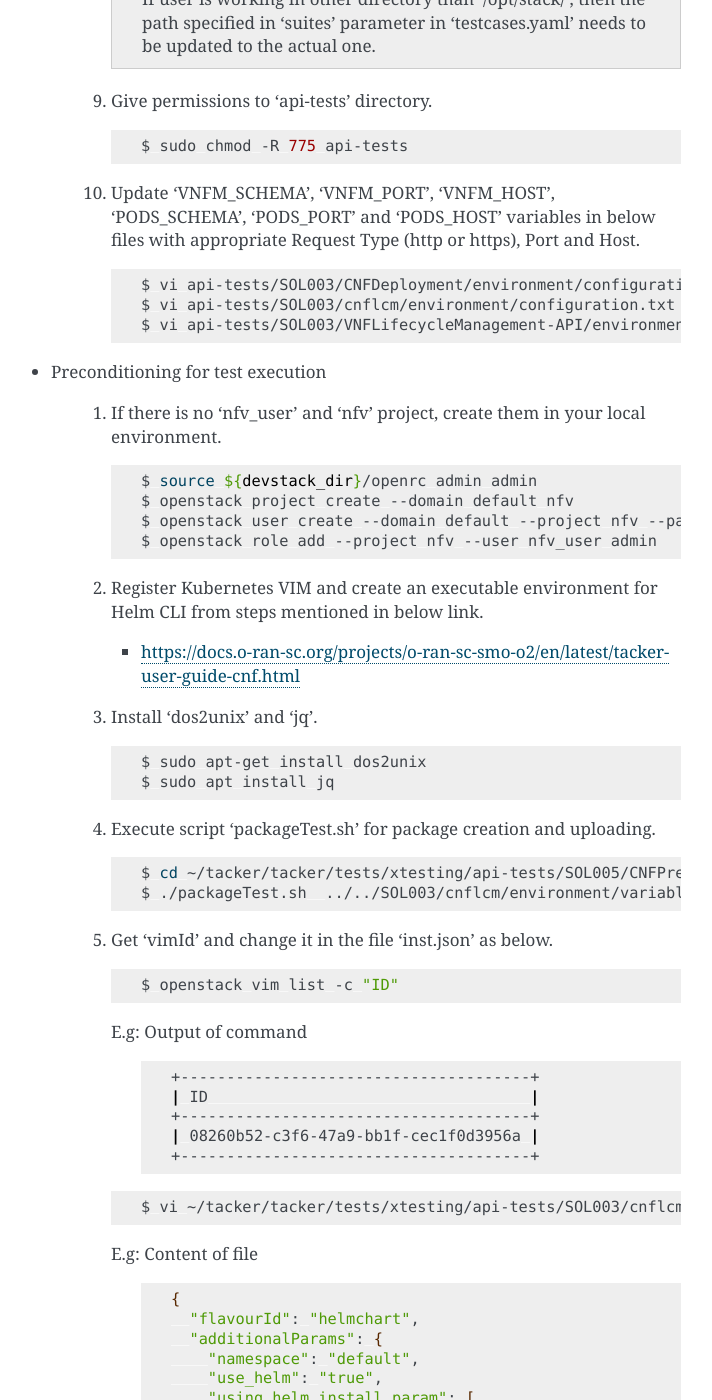
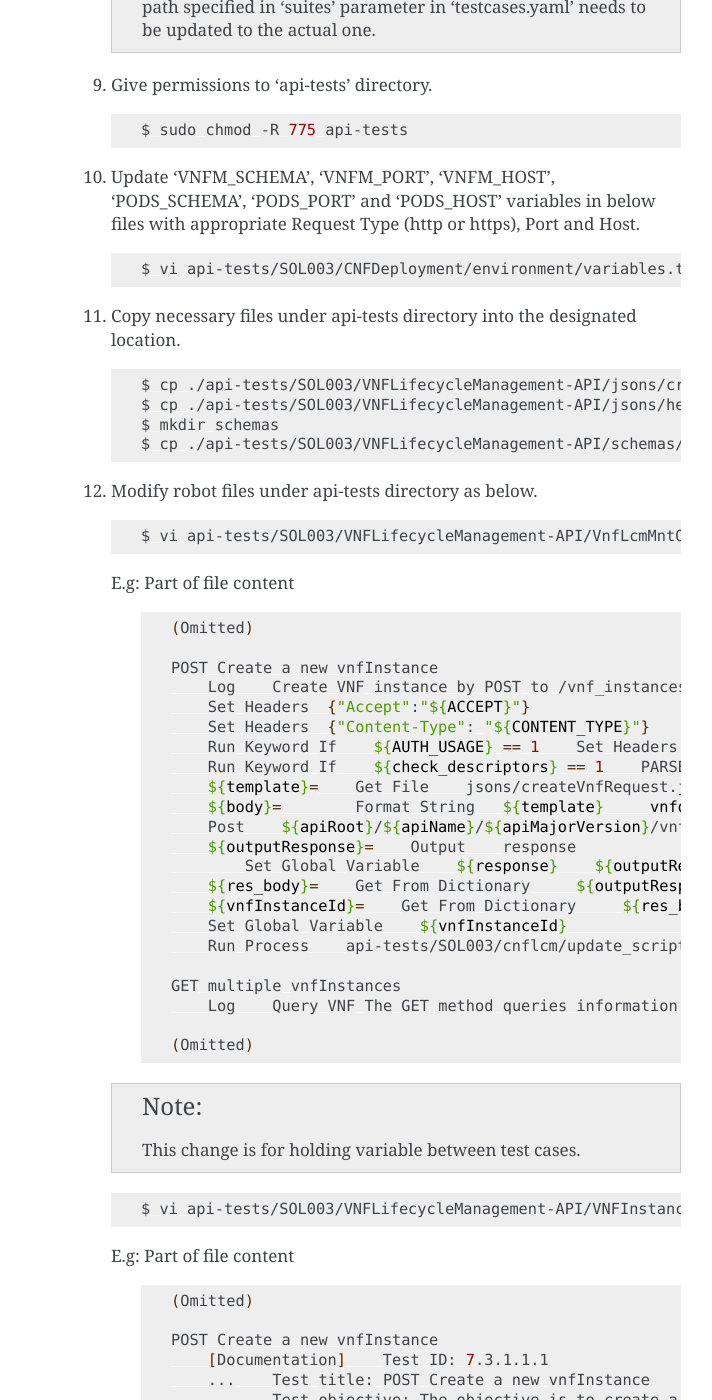
Before and after one commit to o-ran-sc/smo-o2, a Sphinx documentation site: the page built from docs/developer-guide.rst, in a window 1280 px wide and 1400 px high, scrolled down 1608 px. Shown: the whole window, without its empty margins (399-1111 px from the left). Built offline with Sphinx 7.4.7, drawn with Linux system fonts in a browser that asks for light colours; some of the changed text lies outside the part shown.

Commit message:
Update developer-guide based on improving Xtesting
This patch updates the developer-guide according to the change in
Xtesting improvement [1].

[1] https://gerrit.o-ran-sc.org/r/c/smo/o2/+/10808

Issue-ID: SMO-131
Signed-off-by: Koichi Edagawa <edagawa.kc@nec.com>
Change-Id: Id6f97f81cdd46096d1850f94c4ddd54eb55ce5c6

```diff
--- a/docs/developer-guide.rst
+++ b/docs/developer-guide.rst
@@ -74,16 +74,14 @@
 
          $ git clone https://forge.etsi.org/rep/nfv/api-tests.git
 
-   7. Copy the directories under '/tmp/o2/tacker/tacker/tests/xtesting/' to the location under the current directory.
+   7. Copy the directories and file under '/tmp/o2/tacker/tacker/tests/xtesting/' to the location under the current directory.
 
       .. code:: bash
 
          $ cp -r /tmp/o2/tacker/tacker/tests/xtesting/api-tests/SOL003/CNFDeployment ./api-tests/SOL003
-         $ cp -r /tmp/o2/tacker/tacker/tests/xtesting/api-tests/SOL003/cnflcm ./api-tests/SOL003
          $ cp -r /tmp/o2/tacker/tacker/tests/xtesting/api-tests/SOL005/CNFPrecondition ./api-tests/SOL005
-         $ cp -r /tmp/o2/tacker/tacker/tests/xtesting/api-tests/SOL003/cnflcm/update_config.sh ./api-tests/SOL003/cnflcm
          $ mkdir jsons
-         $ cp -r ./api-tests/SOL003/VNFLifecycleManagement-API/jsons/healVnfRequest.json ./jsons
+         $ cp /tmp/o2/tacker/tacker/tests/xtesting/api-tests/SOL003/cnflcm/jsons/inst.json ./jsons/instantiateVnfRequest.json
 
    8. Copy 'testcases.yaml' file from '/tmp/o2/tacker/tacker/tests/xtesting/' directory to the location under the current directory.
 
@@ -105,9 +103,86 @@
 
       .. code:: bash
 
-         $ vi api-tests/SOL003/CNFDeployment/environment/configuration.txt
-         $ vi api-tests/SOL003/cnflcm/environment/configuration.txt
-         $ vi api-tests/SOL003/VNFLifecycleManagement-API/environment/variables.txt
+         $ vi api-tests/SOL003/CNFDeployment/environment/variables.txt
+
+   11. Copy necessary files under api-tests directory into the designated location.
+
+      .. code:: bash
+
+         $ cp ./api-tests/SOL003/VNFLifecycleManagement-API/jsons/createVnfRequest.json ./jsons
+         $ cp ./api-tests/SOL003/VNFLifecycleManagement-API/jsons/healVnfRequest.json ./jsons
+         $ mkdir schemas
+         $ cp ./api-tests/SOL003/VNFLifecycleManagement-API/schemas/vnfInstance.schema.json ./schemas
+
+   12. Modify robot files under api-tests directory as below.
+
+      .. code:: bash
+
+         $ vi api-tests/SOL003/VNFLifecycleManagement-API/VnfLcmMntOperationKeywords.robot
+
+      E.g: Part of file content
+
+         .. code:: bash
+
+            (Omitted)
+
+            POST Create a new vnfInstance
+                Log    Create VNF instance by POST to /vnf_instances
+                Set Headers  {"Accept":"${ACCEPT}"}
+                Set Headers  {"Content-Type": "${CONTENT_TYPE}"}
+                Run Keyword If    ${AUTH_USAGE} == 1    Set Headers    {"${AUTHORIZATION_HEADER}":"${AUTHORIZATION_TOKEN}"}
+                Run Keyword If    ${check_descriptors} == 1    PARSE the Descriptor File
+                ${template}=    Get File    jsons/createVnfRequest.json
+                ${body}=        Format String   ${template}     vnfdId=${vnfdId}    vnfProvider=${Provider}    vnfProductName=${Product_Name}    vnfSoftwareVersion=${Software_Version}    vnfdVersion= ${Descriptor_Version}
+                Post    ${apiRoot}/${apiName}/${apiMajorVersion}/vnf_instances    ${body}
+                ${outputResponse}=    Output    response
+                    Set Global Variable    ${response}    ${outputResponse}
+                ${res_body}=    Get From Dictionary     ${outputResponse}    body                       # Add this line
+                ${vnfInstanceId}=    Get From Dictionary     ${res_body}    id                          # Add this line
+                Set Global Variable    ${vnfInstanceId}                                                 # Add this line
+                Run Process    api-tests/SOL003/cnflcm/update_script.sh  ${vnfInstanceId}  shell=yes    # Add this line
+
+            GET multiple vnfInstances
+                Log    Query VNF The GET method queries information about multiple VNF instances.
+
+            (Omitted)
+
+      .. note::
+
+         This change is for holding variable between test cases.
+
+      .. code:: bash
+
+         $ vi api-tests/SOL003/VNFLifecycleManagement-API/VNFInstances.robot
+
+      E.g: Part of file content
+
+         .. code:: bash
+
+            (Omitted)
+
+            POST Create a new vnfInstance
+                [Documentation]    Test ID: 7.3.1.1.1
+                ...    Test title: POST Create a new vnfInstance
+                ...    Test objective: The objective is to create a new VNF instance resource
+                ...    Pre-conditions: none
+                ...    Reference: Clause 5.4.2.3.1 - ETSI GS NFV-SOL 003 [1] v2.8.1
+                ...    Config ID: Config_prod_VNFM
+                ...    Applicability: none
+                ...    Post-Conditions: VNF instance created
+                POST Create a new vnfInstance
+                Check HTTP Response Status Code Is    201
+                Check HTTP Response Body Json Schema Is    vnfInstance
+
+            *** comment ***                                           # Add this line
+            GET information about multiple VNF instances
+                [Documentation]    Test ID: 7.3.1.1.2
+
+            (Omitted)
+
+      .. note::
+
+         This change is for avoiding running unnecessary test cases.
 
 * Preconditioning for test execution
 
@@ -136,9 +211,9 @@
       .. code:: bash
 
          $ cd ~/tacker/tacker/tests/xtesting/api-tests/SOL005/CNFPrecondition
-         $ ./packageTest.sh  ../../SOL003/cnflcm/environment/variables.txt
+         $ ./packageTest.sh ../../SOL003/VNFLifecycleManagement-API/environment/variables.txt
 
-   5. Get 'vimId' and change it in the file 'inst.json' as below.
+   5. Get 'vimId' and change it in the file 'instantiateVnfRequest.json' as below.
 
       .. code:: bash
 
@@ -156,7 +231,7 @@
 
       .. code:: bash
 
-         $ vi ~/tacker/tacker/tests/xtesting/api-tests/SOL003/cnflcm/jsons/inst.json
+         $ vi ~/tacker/tacker/tests/xtesting/jsons/instantiateVnfRequest.json
 
       E.g: Content of file
 
@@ -180,7 +255,7 @@
                 "vdu_mapping": {
                   "VDU1": {
                     "kind": "Deployment",
-                    "name": "vdu1-localhelm",
+                    "name": "tacker-test-vdu-localhelm",
                     "helmreleasename": "tacker-test-vdu"
                   }
                 }
@@ -257,13 +332,13 @@
 
       .. code:: bash
 
-         $ grep -nur "vnfInstanceId" ~/tacker/tacker/tests/xtesting/api-tests/SOL003/cnflcm/environment/variables.txt | awk '{print $2}'
+         $ grep -nu "vnfInstanceId" ~/tacker/tacker/tests/xtesting/api-tests/SOL003/VNFLifecycleManagement-API/environment/variables.txt | awk '{print $2}'
          6fc3539c-e602-4afa-8e13-962fb5a7d81f
 
          $ openstack vnflcm terminate 6fc3539c-e602-4afa-8e13-962fb5a7d81f
          $ openstack vnflcm delete 6fc3539c-e602-4afa-8e13-962fb5a7d81f
 
-         $ grep -nur "{vnfPkgId}" /opt/stack/tacker/tacker/tests/xtesting/api-tests/SOL003/cnflcm | awk '{print $2}'
+         $ grep -nu "{vnfPkgId}" ~/tacker/tacker/tests/xtesting/api-tests/SOL003/VNFLifecycleManagement-API/environment/variables.txt | awk '{print $2}'
          718b9054-2a7a-4489-a893-f2b2b1794825
 
          $ openstack vnf package update --operational-state DISABLED 718b9054-2a7a-4489-a893-f2b2b1794825
```
